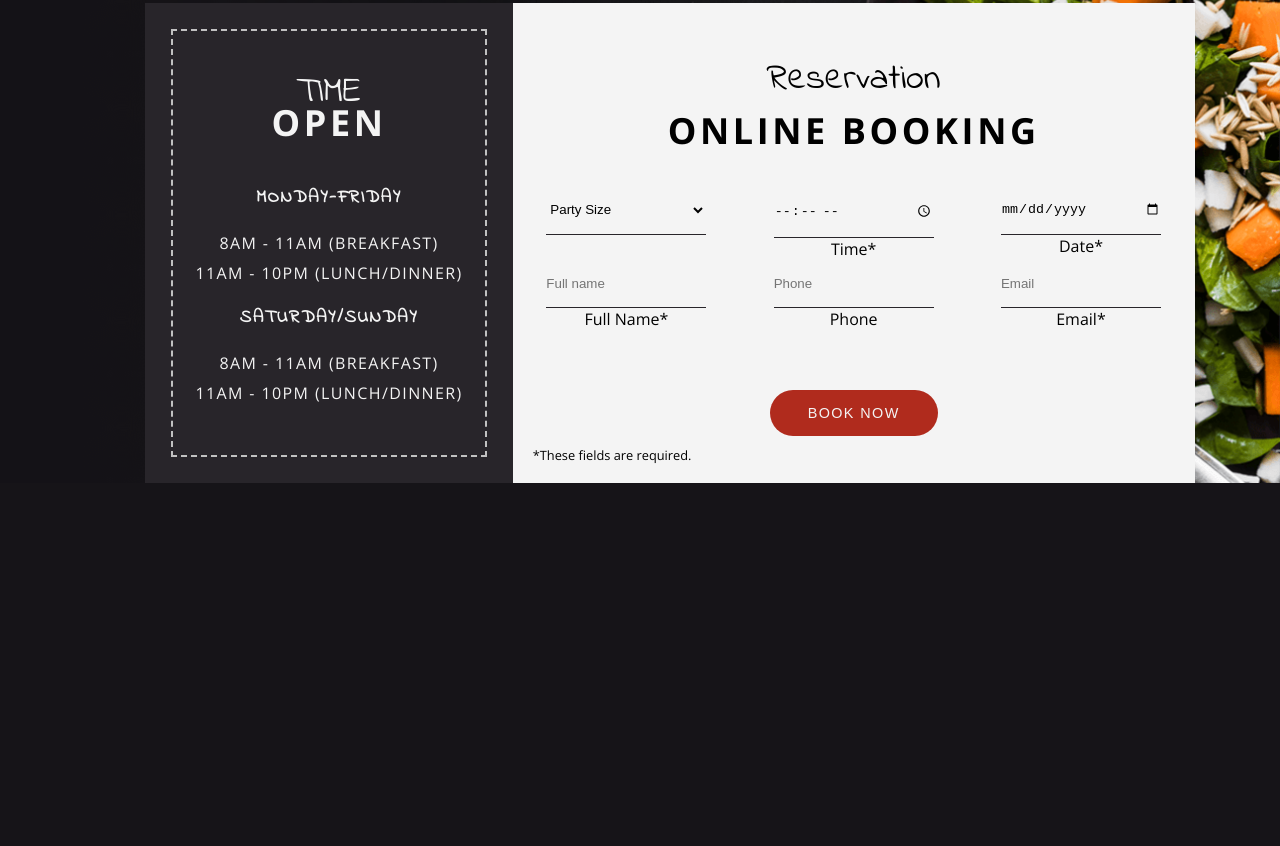
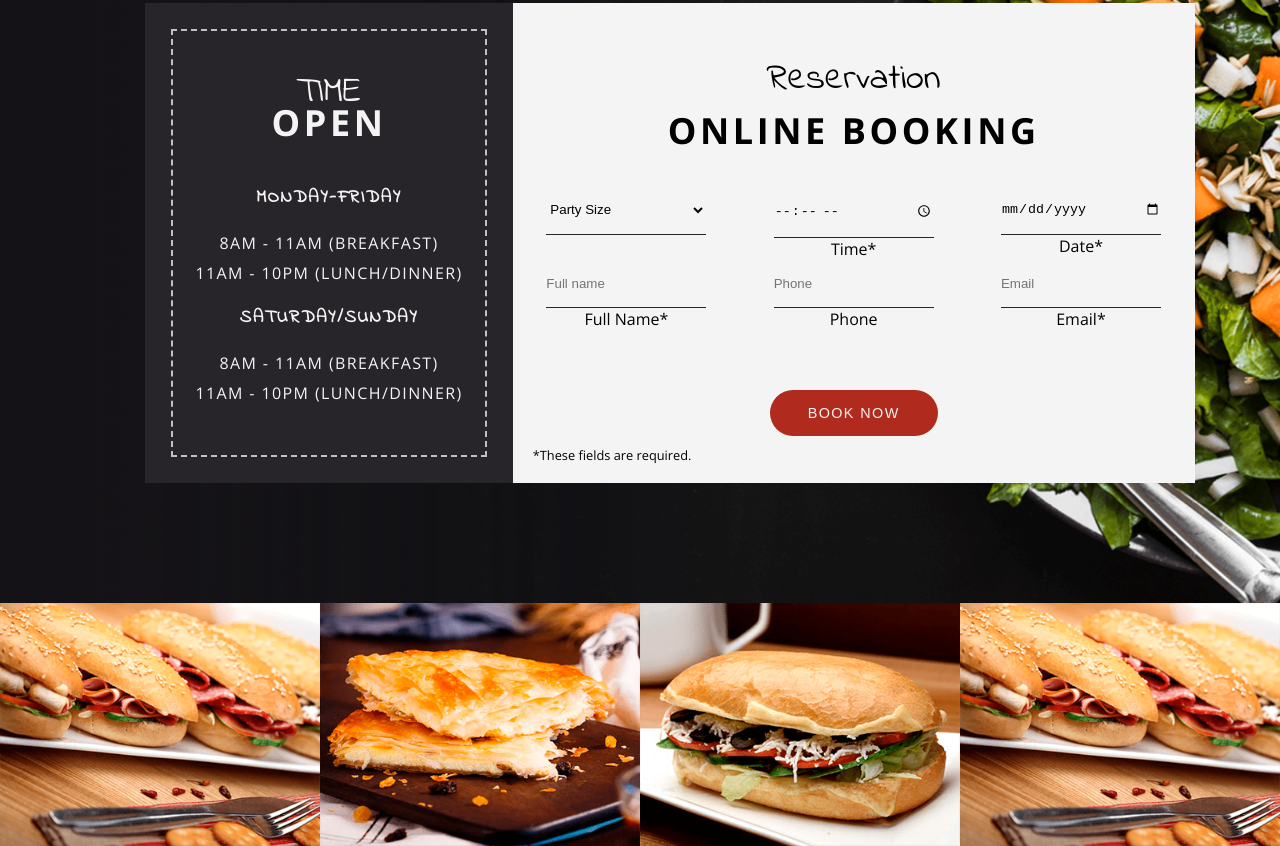
Before and after one commit to kalamarz/restaurant-website, a website: page src/index.html in a window 1280 px wide. Shown: the part 3854-4700 px from the top of the page. Before the commit the page ends 4337 px from the top, so only its background shows below. Drawn offline with nearby package versions, Linux system fonts and the light colour scheme; files that its build step writes are made by us from their sources.

Commit message:
Add gallery

```diff
--- a/src/index.html
+++ b/src/index.html
@@ -227,6 +227,14 @@
 		</div>
 	</section>
 
+	<!-- GALLERY -->
+	<div class="gallery">
+		<img src="images/gallery1.png" alt="sandwiches" class="gallery__image">
+		<img src="images/gallery2.png" alt="french pastry" class="gallery__image">
+		<img src="images/gallery3.png" alt="burger" class="gallery__image">
+		<img src="images/gallery1.png" alt="sandwiches" class="gallery__image">
+	</div>
+
 
 	<script src="js/main.js"></script>
 </body>
--- /dev/null
+++ b/src/sass/components/_gallery.scss
@@ -0,0 +1,7 @@
+.gallery {
+    display: flex;
+
+    &__image{
+        width: 25%;
+    }
+}
--- a/src/sass/layout/_order.scss
+++ b/src/sass/layout/_order.scss
@@ -7,6 +7,7 @@
         @include container;
         display: flex;
         padding-top: 63px;
+        padding-bottom: 120px;
     }
 
     &__open {
--- a/src/sass/main.scss
+++ b/src/sass/main.scss
@@ -14,3 +14,4 @@
 @import'components/button.scss';
 @import'components/slider.scss';
 @import'components/form.scss';
+@import'components/gallery.scss';
```
Also changed, not shown: dist/css/main.css, dist/images/gallery1.png (added), dist/images/gallery2.png (added), dist/images/gallery3.png (added), dist/index.html, src/images/gallery1.png (added), src/images/gallery2.png (added), src/images/gallery3.png (added).
